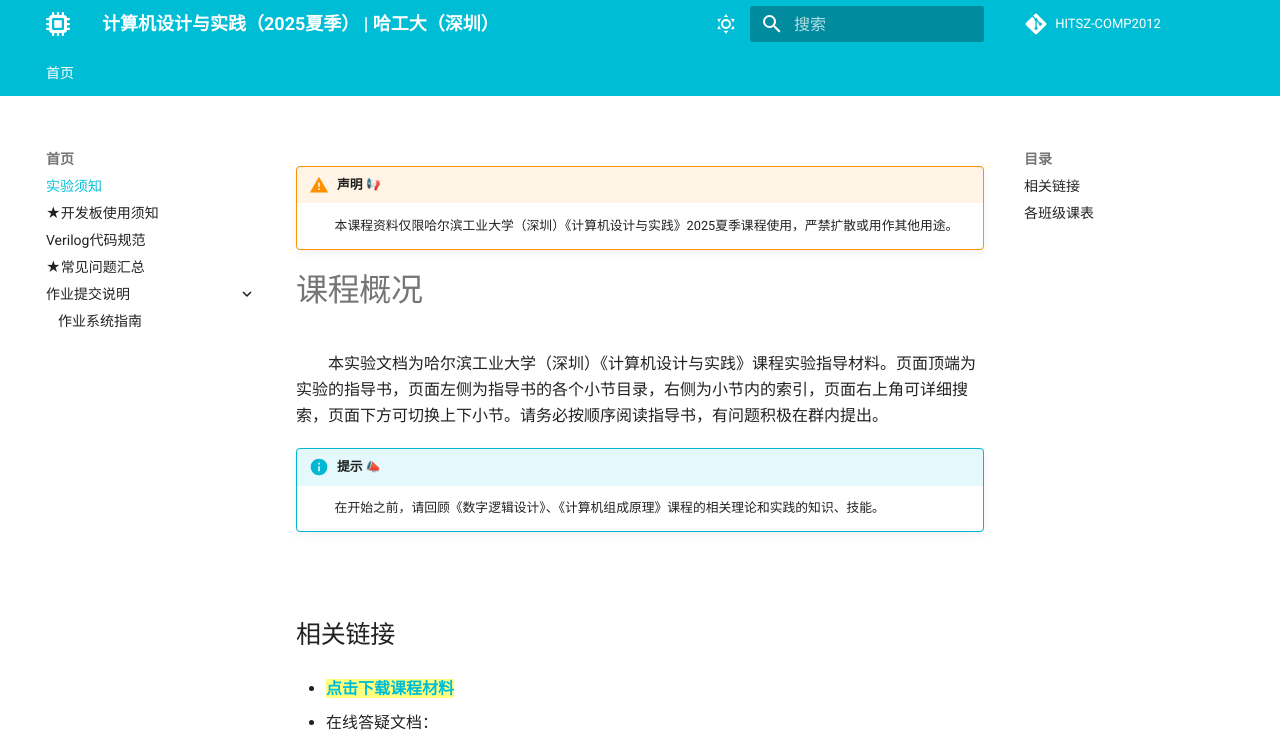
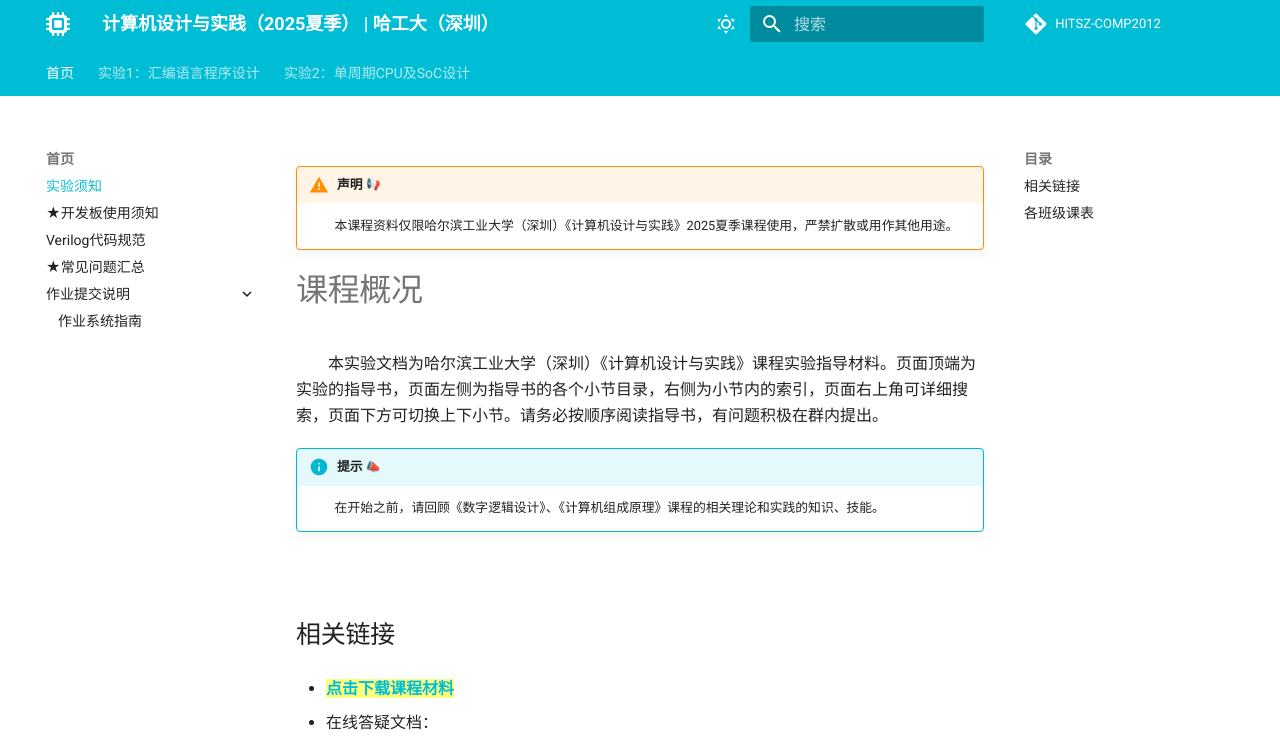
Before and after one commit to CuO114/cpu-design-labs, an MkDocs documentation site: the page built from docs/index.md, in a window 1280 px wide and 900 px high, cut to the strip 0-756 px from the top of the window. Built offline with MkDocs 1.6.1 and Material for MkDocs 9.7.7, drawn with Linux system fonts in a browser that asks for light colours; emoji names are drawn with the system emoji font; some of the changed lines change nothing that is shown.

Commit message:
Update mkdocs.yml

```diff
--- a/mkdocs.yml
+++ b/mkdocs.yml
@@ -73,9 +73,9 @@ nav:
     - 作业提交说明:
       # - ★课程提交要求: home/submit.md
       - 作业系统指南: home/operation.md
-  # - 实验1：汇编语言程序设计:
-  #   - 实验概述: lab1/0-overview.md
-  #   - 实验原理: lab1/1-theory.md
+  - 实验1：汇编语言程序设计:
+    - 实验概述: lab1/0-overview.md
+    - 实验原理: lab1/1-theory.md
   #   - 实验步骤:
   #     - For miniRV: lab1/2-step_rv.md
   #     - For miniLA: lab1/2-step_la.md
@@ -84,23 +84,23 @@ nav:
   #     - A. Logisim简介: lab1/A-logisim.md
   #     - B. LoongSonAssembler简介: lab1/B-LAasm.md
   #     - C. LA32R GNU+NEMU环境搭建: lab1/C-LAenvir.md
-  # - 实验2：单周期CPU及SoC设计:
-  #   - 实验概述: lab2/0-overview.md
-  #   - 实验原理:
-  #     - 指令集介绍:
-  #       - miniRV指令集: lab2/1-inst.md
-  #       - miniLA指令集: lab2/1-inst_LA.md
-  #     - 功能部件设计: lab2/2-parts.md
-  #     - 数据通路设计: lab2/3-datpth.md
-  #     - 控制单元设计: lab2/4-ctrler.md
-  #     - 单周期CPU时序: lab2/5-timing.md
-  #     - CPU功能验证: lab2/6-verify.md
-  #     - 系统总线: lab2/7-bus.md
-  #     - 接口与外设: lab2/8-peripheral.md
-  #     - Verilog宏定义使用: lab2/9-macros.md
-  #     - 例外与中断 (选): lab2/10-trap.md
-  #   - 实验步骤: lab2/11-step.md
-  #   - 附录：引脚约束文件: lab2/12-constr.md
+  - 实验2：单周期CPU及SoC设计:
+    - 实验概述: lab2/0-overview.md
+    - 实验原理:
+      - 指令集介绍:
+        - miniRV指令集: lab2/1-inst.md
+        - miniLA指令集: lab2/1-inst_LA.md
+      - 功能部件设计: lab2/2-parts.md
+      - 数据通路设计: lab2/3-datpth.md
+      - 控制单元设计: lab2/4-ctrler.md
+      - 单周期CPU时序: lab2/5-timing.md
+      - CPU功能验证: lab2/6-verify.md
+      - 系统总线: lab2/7-bus.md
+      - 接口与外设: lab2/8-peripheral.md
+      - Verilog宏定义使用: lab2/9-macros.md
+      - 例外与中断 (选): lab2/10-trap.md
+    - 实验步骤: lab2/11-step.md
+    - 附录：引脚约束文件: lab2/12-constr.md
   # - 实验3：流水线CPU设计:
   #   - 实验概述: lab3/0-overview.md
   #   - 实验原理:
```
